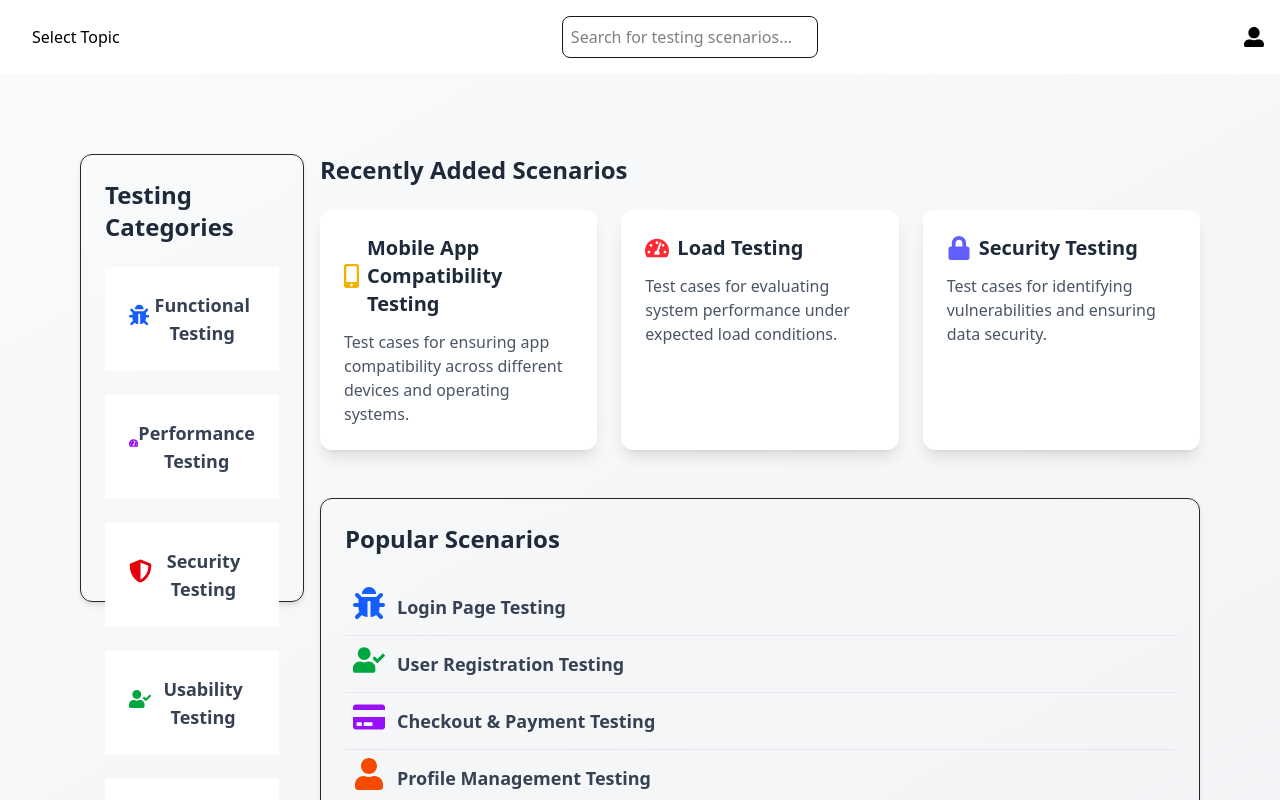
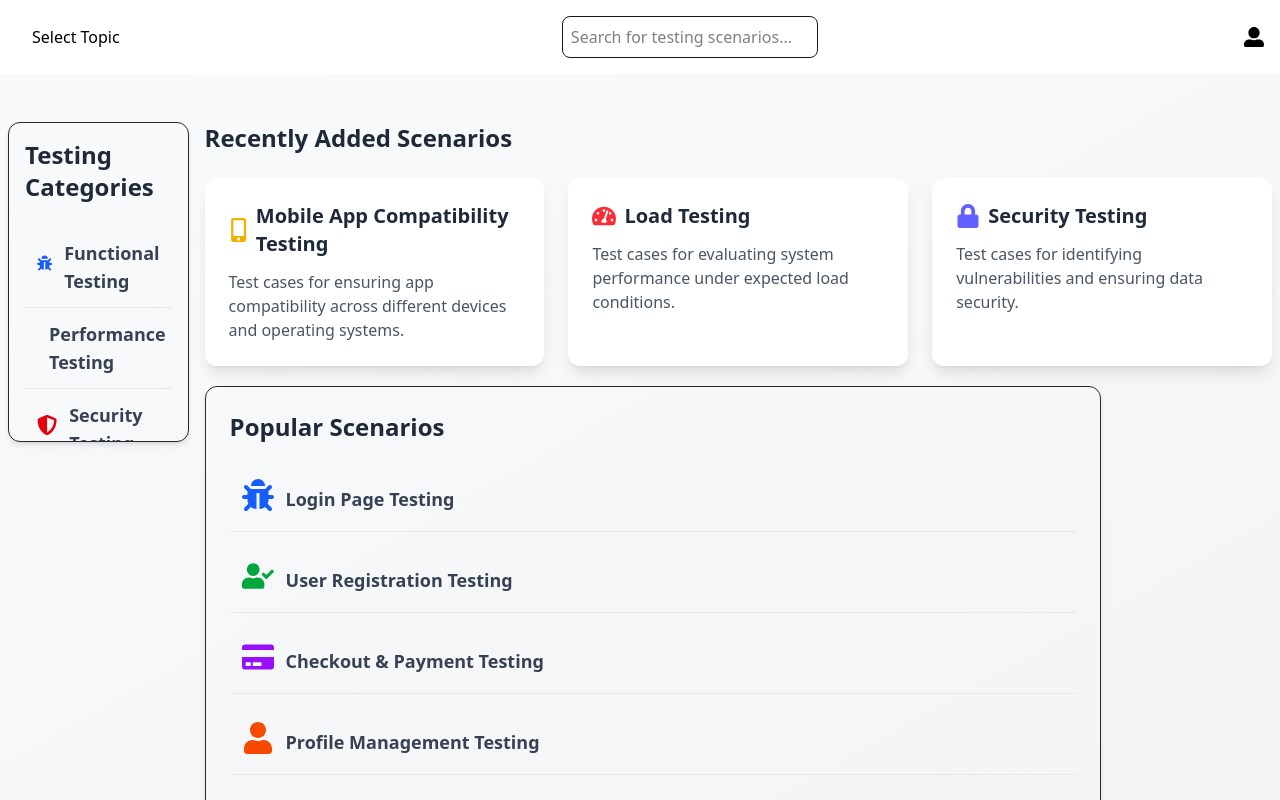
Before and after one commit to Abhishekk-bari/Manual_Testing, a React (Vite) app: page /dashboard in a window 1280 px wide. Built offline with nearby package versions, Linux system fonts and the light colour scheme; the HTML template or start-up script is replaced by a standard one.

Commit message:
done with layout

```diff
--- a/src/App.tsx
+++ b/src/App.tsx
@@ -24,7 +24,7 @@ import Login from "./component/Home/Navbar Pages/Login";
 
 export default function App() {
   const location = useLocation();
-  const hideNavbar = location.pathname.startsWith("/dashboard");
+  const hideNavbar = location.pathname.startsWith("/dashboard") || location.pathname === "/login";
   const [isLoading, setIsLoading] = useState(true); // Add loading state
 
   // Simulate loading delay (replace with actual loading logic if needed)
--- a/src/component/Dashboard/MainContent.tsx
+++ b/src/component/Dashboard/MainContent.tsx
@@ -1,32 +1,133 @@
 import React, { useEffect, useRef } from "react";
 import { Link } from "react-router-dom";
-import { FaBug, FaTachometerAlt, FaShieldAlt, FaUserCheck, FaMobileAlt, FaCreditCard, FaCode, FaChartLine, FaLock, FaUser, FaSearch, FaTruck } from "react-icons/fa";
-
+import {
+  FaBug,
+  FaTachometerAlt,
+  FaShieldAlt,
+  FaUserCheck,
+  FaMobileAlt,
+  FaCreditCard,
+  FaCode,
+  FaChartLine,
+  FaLock,
+  FaUser,
+  FaSearch,
+  FaTruck,
+  FaCheckCircle,
+  FaUniversalAccess,
+  FaExclamationTriangle,
+  FaLanguage,
+  FaGlobe,
+} from "react-icons/fa";
 
 const MainContent: React.FC = () => {
   const categories = [
-    { name: "Functional Testing", path: "/dashboard/functional-testing", icon: <FaBug className="w-8 h-8 mb-2 text-blue-600" /> },
-    { name: "Performance Testing", path: "/dashboard/performance-testing", icon: <FaTachometerAlt className="w-8 h-8 mb-2 text-purple-600" /> },
-    { name: "Security Testing", path: "/dashboard/security-testing", icon: <FaShieldAlt className="w-8 h-8 mb-2 text-red-600" /> },
-    { name: "Usability Testing", path: "/dashboard/usability-testing", icon: <FaUserCheck className="w-8 h-8 mb-2 text-green-600" /> },
-    { name: "Compatibility Testing", path: "/dashboard/compatibility-testing", icon: <FaMobileAlt className="w-8 h-8 mb-2 text-yellow-600" /> },
-  ];
-  const scenarios = [
-    { name: "Login Page Testing", path: "/dashboard/login-testing", icon: <FaBug className="w-8 h-8 mb-2 text-blue-600" /> },
-    { name: "User Registration Testing", path: "/dashboard/registration-testing", icon: <FaUserCheck className="w-8 h-8 mb-2 text-green-600" /> },
-    { name: "Checkout & Payment Testing", path: "/dashboard/payment-testing", icon: <FaCreditCard className="w-8 h-8 mb-2 text-purple-600" /> },
-    { name: "Profile Management Testing", path: "/dashboard/profile-testing", icon: <FaUser className="w-8 h-8 mb-2 text-orange-600" /> },
-    { name: "Search & Filter Testing", path: "/dashboard/search-testing", icon: <FaSearch className="w-8 h-8 mb-2 text-yellow-600" /> },
-    { name: "Order History & Tracking", path: "/dashboard/order-tracking", icon: <FaTruck className="w-8 h-8 mb-2 text-red-600" /> },
+    {
+      name: "Functional Testing",
+      path: "/dashboard/functional-testing",
+      icon: <FaBug className="w-8 h-8 mb-2 text-blue-600" />,
+    },
+    {
+      name: "Performance Testing",
+      path: "/dashboard/performance-testing",
+      icon: <FaTachometerAlt className="w-8 h-8 mb-2 text-purple-600" />,
+    },
+    {
+      name: "Security Testing",
+      path: "/dashboard/security-testing",
+      icon: <FaShieldAlt className="w-8 h-8 mb-2 text-red-600" />,
+    },
+    {
+      name: "Usability Testing",
+      path: "/dashboard/usability-testing",
+      icon: <FaUserCheck className="w-8 h-8 mb-2 text-green-600" />,
+    },
+    {
+      name: "Compatibility Testing",
+      path: "/dashboard/compatibility-testing",
+      icon: <FaMobileAlt className="w-8 h-8 mb-2 text-yellow-600" />,
+    },
   ];
 
+  const scenarios = [
+    {
+      name: "Login Page Testing",
+      path: "/dashboard/login-testing",
+      icon: <FaBug className="w-8 h-8 mb-2 text-blue-600" />,
+    },
+    {
+      name: "User Registration Testing",
+      path: "/dashboard/registration-testing",
+      icon: <FaUserCheck className="w-8 h-8 mb-2 text-green-600" />,
+    },
+    {
+      name: "Checkout & Payment Testing",
+      path: "/dashboard/payment-testing",
+      icon: <FaCreditCard className="w-8 h-8 mb-2 text-purple-600" />,
+    },
+    {
+      name: "Profile Management Testing",
+      path: "/dashboard/profile-testing",
+      icon: <FaUser className="w-8 h-8 mb-2 text-orange-600" />,
+    },
+    {
+      name: "Search & Filter Testing",
+      path: "/dashboard/search-testing",
+      icon: <FaSearch className="w-8 h-8 mb-2 text-yellow-600" />,
+    },
+    {
+      name: "Order History & Tracking",
+      path: "/dashboard/order-tracking",
+      icon: <FaTruck className="w-8 h-8 mb-2 text-red-600" />,
+    },
+    {
+      name: "Form Validation Testing",
+      path: "/dashboard/form-validation",
+      icon: <FaCheckCircle className="w-8 h-8 mb-2 text-teal-600" />,
+    },
+    {
+      name: "Accessibility Testing",
+      path: "/dashboard/accessibility-testing",
+      icon: <FaUniversalAccess className="w-8 h-8 mb-2 text-indigo-600" />,
+    },
+    {
+      name: "Cross-Browser Testing",
+      path: "/dashboard/cross-browser",
+      icon: <FaGlobe className="w-8 h-8 mb-2 text-gray-600" />,
+    },
+    {
+      name: "Responsive Design Testing",
+      path: "/dashboard/responsive-testing",
+      icon: <FaMobileAlt className="w-8 h-8 mb-2 text-blue-500" />,
+    },
+    {
+      name: "Error Handling & Alerts",
+      path: "/dashboard/error-handling",
+      icon: <FaExclamationTriangle className="w-8 h-8 mb-2 text-red-500" />,
+    },
+    {
+      name: "Performance & Load Testing",
+      path: "/dashboard/performance-testing",
+      icon: <FaTachometerAlt className="w-8 h-8 mb-2 text-green-700" />,
+    },
+    {
+      name: "Security Testing",
+      path: "/dashboard/security-testing",
+      icon: <FaShieldAlt className="w-8 h-8 mb-2 text-red-700" />,
+    },
+    {
+      name: "Localization & Language Support",
+      path: "/dashboard/localization-testing",
+      icon: <FaLanguage className="w-8 h-8 mb-2 text-purple-500" />,
+    },
+  ];
 
   const marqueeRef = useRef<HTMLParagraphElement | null>(null);
 
   useEffect(() => {
     const marquee = marqueeRef.current;
     let offset = 0;
-    const speed = 0.50; // Adjust speed as needed
+    const speed = 0.5; // Adjust speed as needed
 
     function animate() {
       if (marquee) {
@@ -42,93 +143,112 @@ const MainContent: React.FC = () => {
   }, []);
 
   return (
-    <div className="flex-1 p-20 overflow-y-auto h-screen bg-gradient-to-br from-gray-50 to-gray-100">
-      <div className="flex">
+    <div className="flex-1  overflow-y-auto h-screen bg-gradient-to-br from-gray-50 to-gray-100 pt-10">
+      <div className="flex p-2">
         {/* Testing Categories Section - Bento Grid Layout */}
-        <div className="w-1/5 p-6 border border-zinc-800 rounded-xl shadow-md mr-4 h-[35vw]">
-          {/* Categories Section - Bento Grid Layout */}
-          <div className="mb-12">
-            <h3 className="text-2xl font-bold mb-6 text-gray-800">Testing Categories</h3>
-            <div className="grid grid-cols-1 sm:grid-rows-2 lg:grid-rows-3 xl:grid-rows-5 gap-6">
+        <div className="w-2/14 p-4 border border-zinc-800 rounded-xl shadow-md mr-4 h-[25vw] overflow-y-auto">
+          {/* Categories Section - List Layout */}
+          <div className="no-visible-scrollbar">
+            <h3 className="text-2xl font-bold mb-6 text-gray-800">
+              Testing Categories
+            </h3>
+            <ul className="">
               {categories.map((category, index) => (
+                <li key={index}>
                   <Link
-                  key={index}
                     to={category.path}
-                  className="bg-white p-6 flex flex-row items-center justify-center text-center"
+                    className="flex items-center space-x-3 p-3 border-b border-gray-200 hover:bg-gray-100 transition-colors duration-200"
                   >
                     {category.icon}
-                  <span className="text-lg font-semibold text-gray-700">{category.name}</span>
+                    <span className="text-lg font-semibold text-gray-700">
+                      {category.name}
+                    </span>
                   </Link>
+                </li>
               ))}
-            </div>
+            </ul>
           </div>
         </div>
 
         <div className="flex-1">
           {/* Recently Added Scenarios Section - Bento Grid Layout */}
-          <div className="mb-12">
-            <h3 className="text-2xl font-bold mb-6 text-gray-800">Recently Added Scenarios</h3>
+          <div className="mb-5">
+            <h3 className="text-2xl font-bold mb-6 text-gray-800">
+              Recently Added Scenarios
+            </h3>
             <div className="grid grid-cols-1 md:grid-cols-2 lg:grid-cols-3 gap-6">
               <div className="bg-white p-6 rounded-xl shadow-lg hover:shadow-xl transition-shadow duration-300 hover:scale-105 transform">
                 <div className="flex items-center mb-3">
                   <FaMobileAlt className="w-6 h-6 mr-2 text-yellow-500" />
-                  <h4 className="text-xl font-semibold text-gray-800">Mobile App Compatibility Testing</h4>
+                  <h4 className="text-xl font-semibold text-gray-800">
+                    Mobile App Compatibility Testing
+                  </h4>
                 </div>
                 <p className="text-gray-600">
-                  Test cases for ensuring app compatibility across different devices and operating systems.
+                  Test cases for ensuring app compatibility across different
+                  devices and operating systems.
                 </p>
               </div>
               <div className="bg-white p-6 rounded-xl shadow-lg hover:shadow-xl transition-shadow duration-300 hover:scale-105 transform">
                 <div className="flex items-center mb-3">
                   <FaTachometerAlt className="w-6 h-6 mr-2 text-red-500" />
-                  <h4 className="text-xl font-semibold text-gray-800">Load Testing</h4>
+                  <h4 className="text-xl font-semibold text-gray-800">
+                    Load Testing
+                  </h4>
                 </div>
                 <p className="text-gray-600">
-                  Test cases for evaluating system performance under expected load conditions.
+                  Test cases for evaluating system performance under expected
+                  load conditions.
                 </p>
               </div>
               <div className="bg-white p-6 rounded-xl shadow-lg hover:shadow-xl transition-shadow duration-300 hover:scale-105 transform">
                 <div className="flex items-center mb-3">
                   <FaLock className="w-6 h-6 mr-2 text-indigo-500" />
-                  <h4 className="text-xl font-semibold text-gray-800">Security Testing</h4>
+                  <h4 className="text-xl font-semibold text-gray-800">
+                    Security Testing
+                  </h4>
                 </div>
                 <p className="text-gray-600">
-                  Test cases for identifying vulnerabilities and ensuring data security.
+                  Test cases for identifying vulnerabilities and ensuring data
+                  security.
                 </p>
               </div>
             </div>
           </div>
 
-                    {/* Popular Scenarios Section - Table List Layout */}
-<div className="mb-12 p-6 border border-zinc-800 rounded-xl shadow-md h-[35vw] overflow-y-auto">
-    <h3 className="text-2xl font-bold mb-6 text-gray-800">Popular Scenarios</h3>
-    <table className="w-full">
-        <tbody>
+          {/* // Popular Scenarios Section - List Layout */}
+          <div className="mb-12 p-6 border border-zinc-800 rounded-xl shadow-md h-[35vw] w-[70vw] overflow-y-auto no-visible-scrollbar">
+            <h3 className="text-2xl font-bold mb-6 text-gray-800">
+              Popular Scenarios
+            </h3>
+            <ul className="space-y-4">
               {scenarios.map((scenario, index) => (
-                <tr key={index} className="hover:bg-gray-100 transition-colors duration-200">
-                    <td className="p-2 border-b border-gray-200">
+                <li
+                  key={index}
+                  className="flex items-center space-x-3 p-3 border-b border-gray-200 hover:bg-gray-100 transition-colors duration-200"
+                >
+                  {scenario.icon}
                   <Link
                     to={scenario.path}
-                            className="flex items-center space-x-3"
+                    className="text-lg font-semibold text-gray-700 hover:underline"
                   >
-                            {scenario.icon}
-                            <span className="text-lg font-semibold text-gray-700">{scenario.name}</span>
+                    {scenario.name}
                   </Link>
-                    </td>
-                </tr>
+                </li>
               ))}
-        </tbody>
-    </table>
+            </ul>
           </div>
-
         </div>
       </div>
 
       {/* Call-to-Action Section */}
       <div className="bg-gradient-to-r from-blue-500 to-blue-600 p-8 rounded-xl text-center shadow-lg hover:shadow-xl transition-shadow duration-300">
-        <h3 className="text-3xl font-bold mb-4 text-white">Have a Scenario to Share?</h3>
+        <h3 className="text-3xl font-bold mb-4 text-white">
+          Have a Scenario to Share?
+        </h3>
         <p className="text-gray-100 mb-6 text-lg">
-          Contribute to the community by adding your own testing scenarios. Help others improve their testing processes!
+          Contribute to the community by adding your own testing scenarios. Help
+          others improve their testing processes!
         </p>
         <button className="bg-white text-blue-600 px-8 py-3 rounded-lg font-semibold hover:bg-blue-50 transition duration-300 hover:scale-105 transform">
           Contribute Now
```
Also changed, not shown: src/component/Home/Navbar Pages/Login.tsx (+62 -2 lines). Lines whose indentation alone changed are shown as unchanged.
